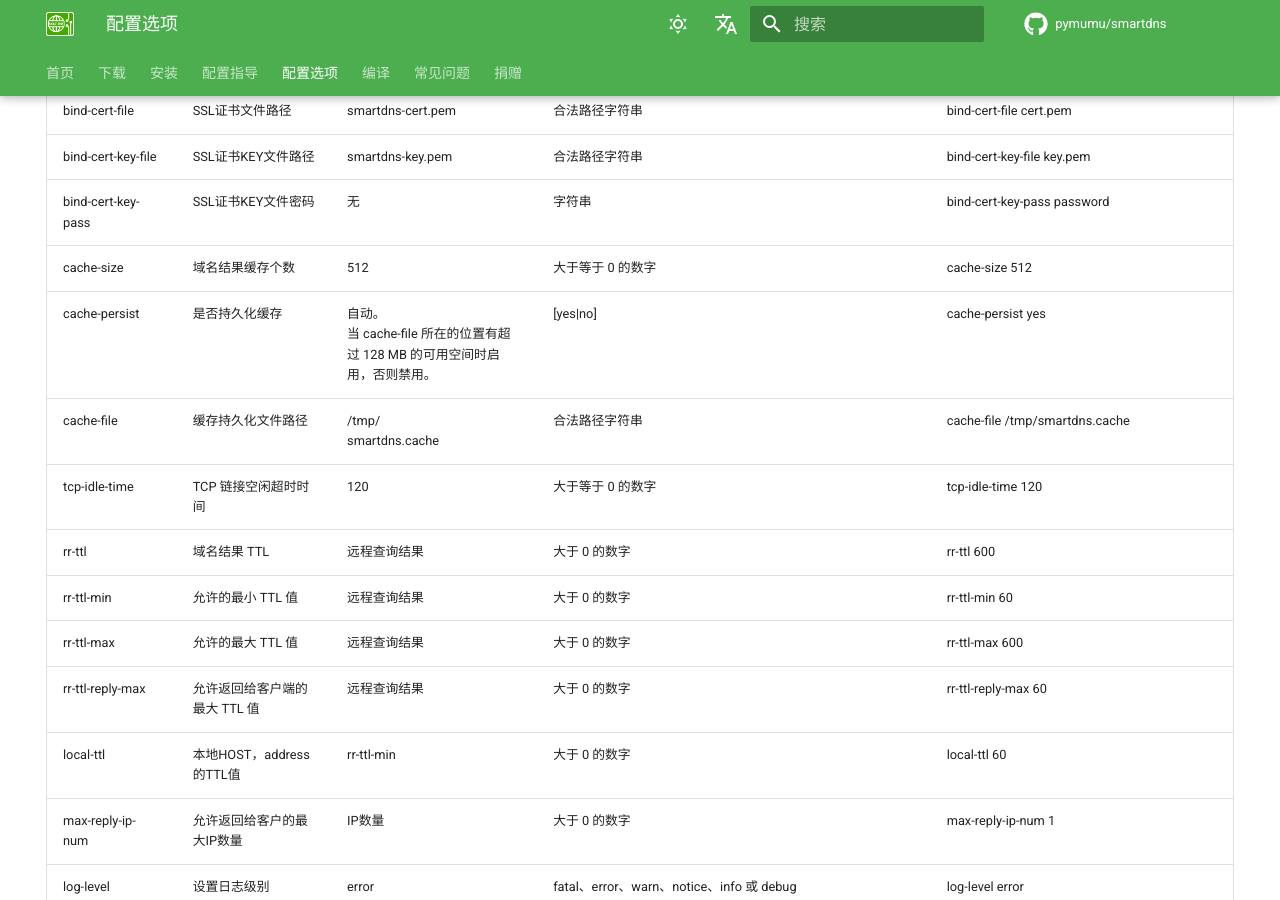
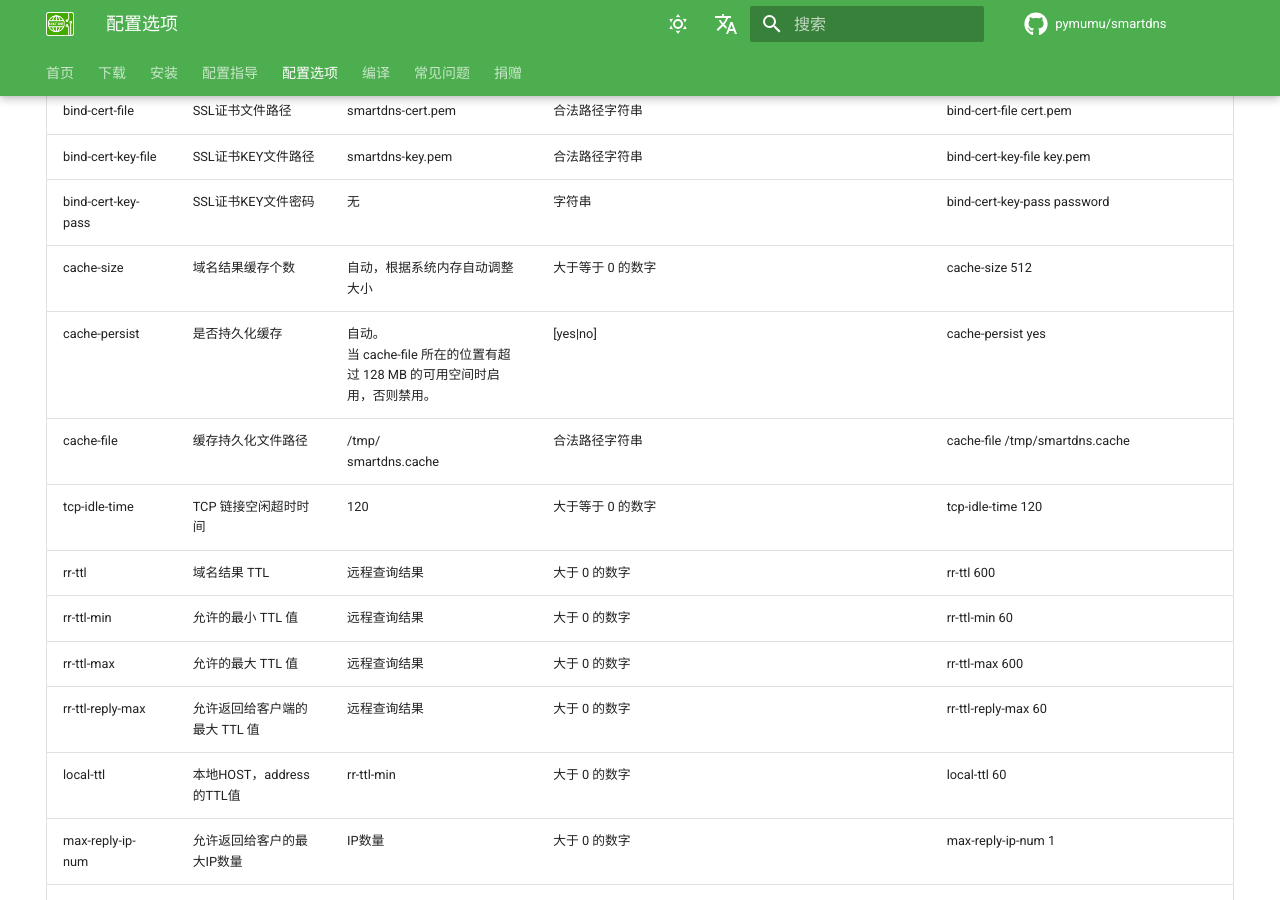
Before and after one commit to pymumu/smartdns, an MkDocs documentation site: the page built from docs/configuration.md, in a window 1280 px wide and 900 px high, scrolled down 1028 px. Built offline with MkDocs 1.6.1 and Material for MkDocs 9.7.7, drawn with Linux system fonts in a browser that asks for light colours; comment, search, counter and statistics services are not loaded.

Commit message:
configuration: update cache size config option

```diff
--- a/docs/configuration.md
+++ b/docs/configuration.md
@@ -19,7 +19,7 @@ hide:
 | bind-cert-file | SSL证书文件路径 | smartdns-cert.pem | 合法路径字符串 | bind-cert-file cert.pem |
 | bind-cert-key-file | SSL证书KEY文件路径 | smartdns-key.pem | 合法路径字符串 | bind-cert-key-file key.pem |
 | bind-cert-key-pass | SSL证书KEY文件密码 | 无 | 字符串 | bind-cert-key-pass password |
-| cache-size | 域名结果缓存个数 | 512 | 大于等于 0 的数字 | cache-size 512 |
+| cache-size | 域名结果缓存个数 | 自动，根据系统内存自动调整大小 | 大于等于 0 的数字 | cache-size 512 |
 | cache-persist | 是否持久化缓存 | 自动。<br />当 cache-file 所在的位置有超过 128 MB 的可用空间时启用，否则禁用。 | [yes\|no] | cache-persist yes |
 | cache-file | 缓存持久化文件路径 | /tmp/<br />smartdns.cache | 合法路径字符串 | cache-file /tmp/smartdns.cache |
 | tcp-idle-time | TCP 链接空闲超时时间 | 120 | 大于等于 0 的数字 | tcp-idle-time 120 |
--- a/mkdocs.yml
+++ b/mkdocs.yml
@@ -1,6 +1,7 @@
 site_name: SmartDNS
 site_description: SmartDNS
 site_author: pymumu
+site_url: !ENV SITE_URL
 repo_name: 'pymumu/smartdns'
 repo_url: 'https://github.com/pymumu/smartdns'
 
```
Also changed, not shown: en/docs/configuration.md (+1 -1 lines), 1 other file.
